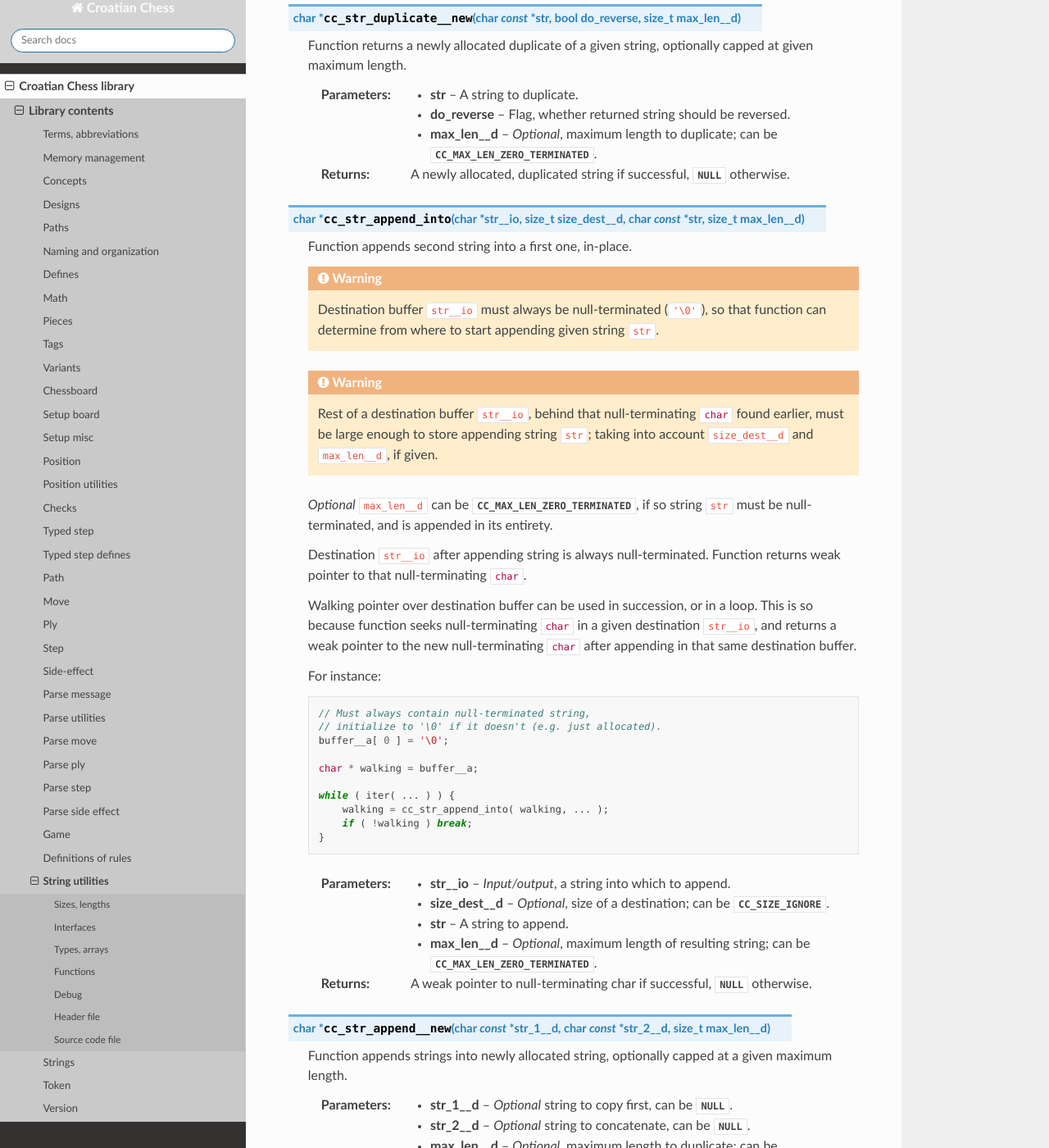
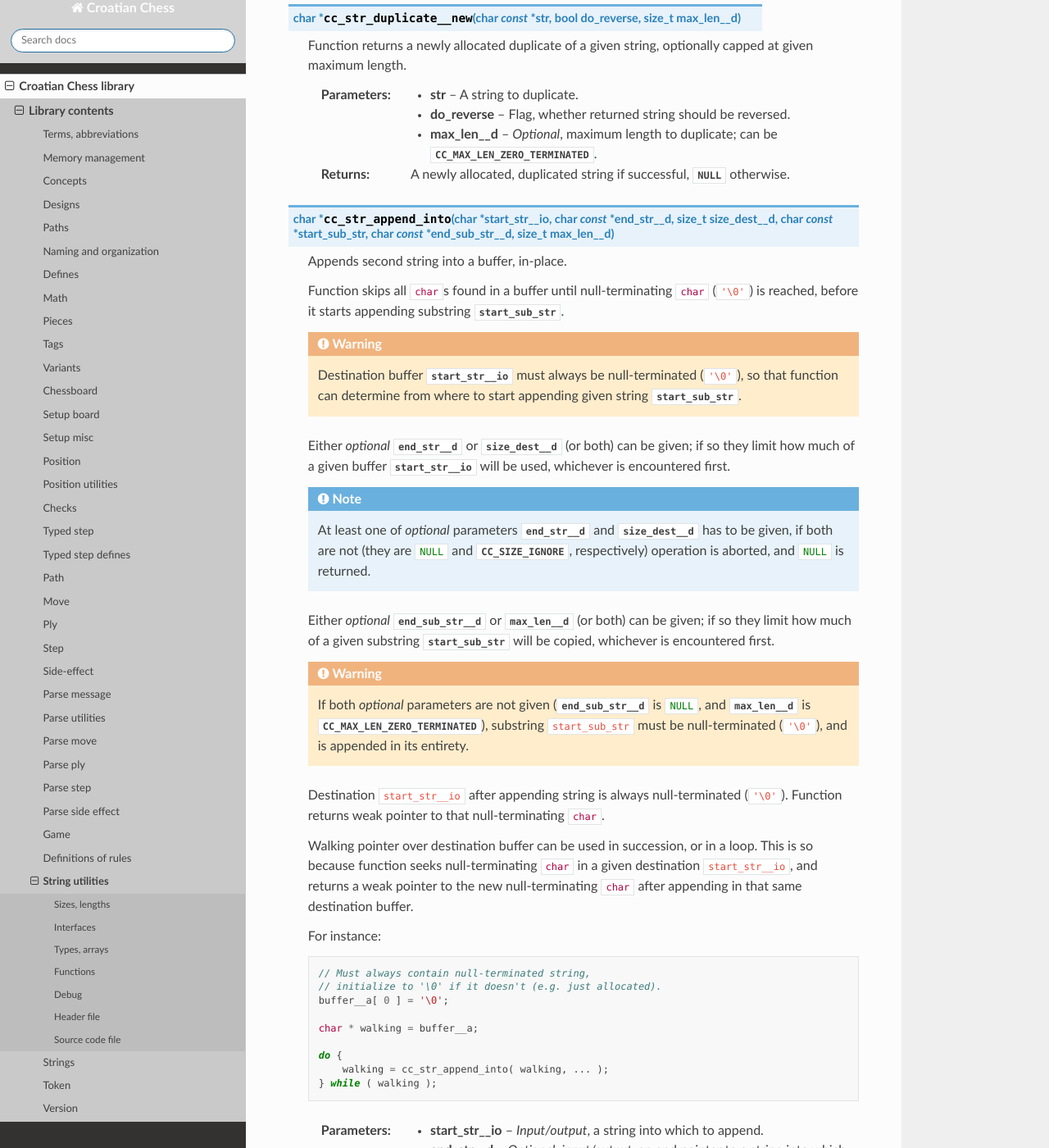
Before and after one commit to mmlacak/crochess, a Sphinx documentation site: the page built from docs/source/libcc/ccstrutils.rst, in a window 1280 px wide and 1400 px high, scrolled down 9394 px. Shown: the whole window at 82% size. Built offline with Sphinx 7.4.7 and the Read the Docs theme 3.1.0, drawn with Linux system fonts in a browser that asks for light colours; some of the changed text lies outside the part shown.

Commit message:
Fixed cc_str_append_into() + docs.

```diff
--- a/docs/source/libcc/ccstrutils.rst
+++ b/docs/source/libcc/ccstrutils.rst
@@ -436,32 +436,45 @@ Functions
     :param max_len__d: *Optional*, maximum length to duplicate; can be :c:macro:`CC_MAX_LEN_ZERO_TERMINATED`.
     :returns: A newly allocated, duplicated string if successful, :c:data:`NULL` otherwise.
 
-.. c:function:: char * cc_str_append_into( char * str__io, size_t size_dest__d, char const * str, size_t max_len__d )
+.. c:function:: char * cc_str_append_into( char * start_str__io, char const * end_str__d, size_t size_dest__d, char const * start_sub_str, char const * end_sub_str__d, size_t max_len__d )
 
-    Function appends second string into a first one, in-place.
+    Appends second string into a buffer, in-place.
+
+    Function skips all :c:`char`\s found in a buffer until null-terminating :c:`char`
+    (``'\0'``) is reached, before it starts appending substring :c:var:`start_sub_str`.
 
     .. warning::
 
-        Destination buffer :c:`str__io` must always be null-terminated (``'\0'``),
+        Destination buffer :c:var:`start_str__io` must always be null-terminated (``'\0'``),
         so that function can determine from where to start appending given string
-        :c:`str`.
+        :c:var:`start_sub_str`.
+
+    Either *optional* :c:var:`end_str__d` or :c:var:`size_dest__d` (or both) can be given;
+    if so they limit how much of a given buffer :c:var:`start_str__io` will be used,
+    whichever is encountered first.
+
+    .. note::
+
+        At least one of *optional* parameters :c:var:`end_str__d` and :c:var:`size_dest__d`
+        has to be given, if both are not (they are :c:`NULL` and :c:macro:`CC_SIZE_IGNORE`,
+        respectively) operation is aborted, and :c:`NULL` is returned.
+
+    Either *optional* :c:var:`end_sub_str__d` or :c:var:`max_len__d` (or both) can be given;
+    if so they limit how much of a given substring :c:var:`start_sub_str` will be copied,
+    whichever is encountered first.
 
     .. warning::
 
-        Rest of a destination buffer :c:`str__io`, behind that null-terminating
-        :c:`char` found earlier, must be large enough to store appending
-        string :c:`str`; taking into account :c:`size_dest__d` and :c:`max_len__d`,
-        if given.
+        If both *optional* parameters are not given (:c:var:`end_sub_str__d` is :c:`NULL`,
+        and :c:var:`max_len__d` is :c:macro:`CC_MAX_LEN_ZERO_TERMINATED`), substring
+        :c:`start_sub_str` must be null-terminated (``'\0'``), and is appended in its entirety.
 
-    *Optional* :c:`max_len__d` can be  :c:macro:`CC_MAX_LEN_ZERO_TERMINATED`,
-    if so string :c:`str` must be null-terminated, and is appended in its entirety.
-
-    Destination :c:`str__io` after appending string is always null-terminated.
+    Destination :c:`start_str__io` after appending string is always null-terminated (``'\0'``).
     Function returns weak pointer to that null-terminating :c:`char`.
 
     Walking pointer over destination buffer can be used in succession, or in a
     loop. This is so because function seeks null-terminating :c:`char` in
-    a given destination :c:`str__io`, and returns a weak pointer to the new
+    a given destination :c:`start_str__io`, and returns a weak pointer to the new
     null-terminating :c:`char` after appending in that same destination
     buffer.
 
@@ -476,16 +489,18 @@ Functions
 
         char * walking = buffer__a;
 
-        while ( iter( ... ) ) {
+        do {
             walking = cc_str_append_into( walking, ... );
-            if ( !walking ) break;
-        }
+        } while ( walking );
 
-    :param str__io: *Input/output*, a string into which to append.
+    :param start_str__io: *Input/output*, a string into which to append.
+    :param end_str__d: *Optional*, *input/output*, an end pointer to a string into which to append.
     :param size_dest__d: *Optional*, size of a destination; can be :c:macro:`CC_SIZE_IGNORE`.
-    :param str: A string to append.
+    :param start_sub_str: A string to append.
+    :param end_sub_str__d: *Optional*, an end pointer of a string to append.
     :param max_len__d: *Optional*, maximum length of resulting string; can be :c:macro:`CC_MAX_LEN_ZERO_TERMINATED`.
-    :returns: A weak pointer to null-terminating char if successful, :c:data:`NULL` otherwise.
+    :returns: A weak pointer to null-terminating char inside a given buffer :c:var:`start_str__io`
+        if successful, :c:data:`NULL` otherwise.
 
 .. c:function:: char * cc_str_append__new( char const * str_1__d, char const * str_2__d, size_t max_len__d )
 
```
Also changed, not shown: README.md (+2 -2 lines), 6 other files.
